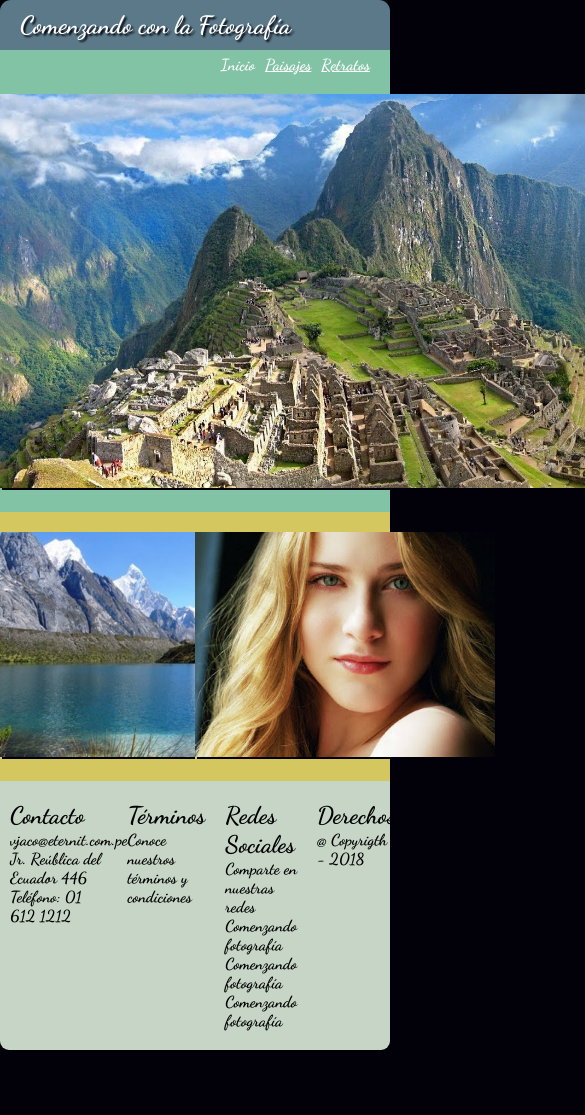
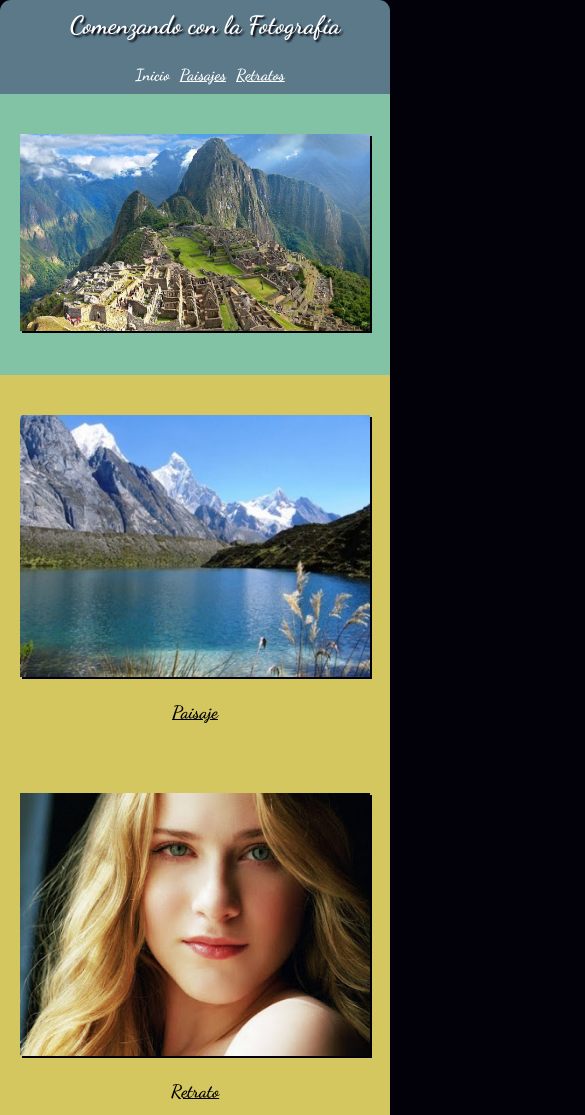
Before and after one commit to vladymon/ComenzandoConLaFotografia, a plain HTML site: page index.html in a window 390 px wide. Shown: the top 1115 px of the page, 585 px wide, since content can reach past the window. Before the commit the page ends 1050 px from the top, so only its background shows below. Drawn offline with Linux system fonts and the light colour scheme.

Commit message:
Hoja index.html finalizado

```diff
--- a/css/master.css
+++ b/css/master.css
@@ -10,6 +10,7 @@ body {
 header {
   padding-top: 10px;
   padding-left: 20px;
+  padding-bottom: 10px;
   font-size: 25px;
   float: left;
   text-shadow: 2px 2px 2px #02010a;
@@ -17,7 +18,8 @@ header {
 }
 nav {
   float: right;
-  padding: 15px 20px 0 0;
+  padding-top: 15px;
+  padding-right: 20px;
 }
 ul {
   list-style: none;
@@ -29,60 +31,126 @@ nav ul li {
 a {
     color: #fff;
 }
-section {
-  border: 1px;
-}
-footer {
-  background-color: #C6d5c5;
-  border-radius: 0 0 9px 9px;
-  display: flex;
-}
 img {
   box-shadow: 2px 2px #02010a;
   -webkit-box-shadow: 2px 2px #02010a;
 }
-.imagenSecundaria {
+figcaption {
+  padding-bottom: 10px;
+  text-decoration: underline;
+  font-size: 18px;
+}
+.contenedor {
+  width: 900px;
+  margin: 0 auto;
   display: flex;
+  flex-flow: row wrap;
+  animation: slidein 2s;
 }
-#imagenCentral {
+.contenedorCabecera {
+  width: 100%;
+  background: #5b7989;
+  border-radius: 11px 11px 0 0;
+
+  color: #fff;
+  display: flex;
+  flex-flow: row wrap;
+}
+.bloqueHeader {
+  width: 50%;
+  text-align: left;
+}
+.bloqueNav {
+  width: 50%;
+  text-align: right;
+}
+.contendorImagenes{
+  margin: 0 auto;
+  width: 100%;
+  display: flex;
+  flex-flow: row wrap;
+}
+.bloqueImgCentral {
+  width: 100%;
   background-color: #82c3a6;
   text-align: center;
-  width: 100%
 }
-#imagenCentral img{
+.bloqueImgCentral figure img{
   max-width: 700px;
   margin-top: 20px;
   margin-bottom: 20px;
 }
-#imagenSecundariaIzq {
-  background-color: #d5c75f ;
+.bloqueImgSecundariaIzq {
+  width: 50%;
+  border: 1px;
+  background-color: #d5c75f;
   text-align: center;
-  width: 50%;
 }
-#imagenSecundariaIzq img{
-  max-width: 300px;
+.bloqueImgSecundariaIzq figure img {
   margin-top: 20px;
   margin-bottom: 20px;
 }
-#imagenSecundariaIzq img:hover {
+.bloqueImgSecundariaIzq figure img:hover {
   transform: rotate(10deg);
   box-shadow: 2px 2px #82c3a6;
   -webkit-box-shadow: 2px 2px #82c3a6;
 }
-#imagenSecundariaDer {
+.bloqueImgSecundariaDer {
+  width: 50%;
+  border: 1px;
   background-color: #d5c75f;
   text-align: center;
-  width: 50%;
 }
-#imagenSecundariaDer img{
-  width: 300px;
+.bloqueImgSecundariaDer figure img {
   margin-top: 20px;
   margin-bottom: 20px;
 }
-#imagenSecundariaDer img:hover {
+.bloqueImgSecundariaDer figure img:hover {
   transform: translate(20px, -5px);
   box-shadow: 2px 2px #82c3a6;
   -webkit-box-shadow: 2px 2px #82c3a6;
+}
+.contenedorPiePagina{
+  width: 100%;
+  background: #5b7989;
+  margin: 0 auto;
+  background-color: #C6d5c5;
+  border-radius: 0 0 9px 9px;
+  display: flex;
+  flex-flow: row wrap;
+}
+.menuActual {
+  text-decoration: none;
+}
+.piePagina {
+  width: 25%;
+  padding-top: 20px;
+  padding-bottom: 20px;
+}
+.piePagina span {
+  font-size: 24px;
+  font-weight: bold;
+  padding-left: 20px;
+}
+.piePagina ul {
+  display: block;
+  padding: 0;
+}
+.piePagina ul li {
+  padding-left: 20px;
+  padding-right: 20px;
+}
+.iconoFacebook {
+  list-style-image: url(../imagenes/facebook.png);
+  list-style-position: inside;
+}
+.iconoTwiter {
+  list-style-image: url(../imagenes/twitter.png);
+  list-style-position: inside;
+}
+.iconoInstagram {
+  list-style-image: url(../imagenes/instagram.png);
+  list-style-position: inside;
 }
 @-webkit-keyframes slidein{
   0%{
@@ -95,30 +163,136 @@ img {
     margin-top: 0%;
   }
 }
-.contenido {
-  max-width: 900px;
-  margin: 0 auto;
-  animation: slidein 2s;
+@media all and (min-width: 721px) and (max-width: 889px){
+  .contenedor {
+    width: 100%;
+  }
+  .contenedorCabecera {
+    width: 100%;
+  }
+  .contendorImagenes {
+    width: 100%;
+  }
+  .bloqueImgCentral {
+    width: 100%;
+    padding: 20px;
+  }
+  .bloqueImgCentral figure img {
+    width: 100%;
+  }
+  .bloqueImgSecundariaIzq {
+    width: 50%;
+    padding: 0;
+  }
+  .bloqueImgSecundariaIzq figure img {
+    max-width: 350px;
+  }
+  .bloqueImgSecundariaDer {
+    width: 50%;
+    padding: 0;
+  }
+  .bloqueImgSecundariaDer figure img {
+    max-width: 350px;
+  }
+  .piePagina {
+    width: 50%;
+  }
 }
-.cabecera {
-  background: #5b7989;
-  border-radius: 11px 11px 0 0;
-  height: 50px;
-  color: #fff;
+@media all and (min-width: 481px) and (max-width: 720px){
+  .contenedor {
+    width: 100%;
+  }
+  .contenedorCabecera {
+    width: 100%;
+  }
+  .contendorImagenes {
+    width: 100%;
+  }
+  .bloqueHeader {
+    width: 100%;
+  }
+  header {
+    float: none;
+    text-align: center;
+  }
+  .bloqueNav {
+    width: 100%;
+  }
+  nav {
+    float: none;
+    padding-bottom: 10px;
+  }
+  nav ul {
+    justify-content: center;
+  }
+  .bloqueImgCentral {
+    width: 100%;
+    padding: 20px;
+  }
+  .bloqueImgCentral figure img {
+    width: 100%;
+  }
+  .bloqueImgSecundariaIzq {
+    width: 50%;
+    padding: 0;
+  }
+  .bloqueImgSecundariaIzq figure img {
+    max-width: 220px;
+  }
+  .bloqueImgSecundariaDer {
+    width: 50%;
+    padding: 0;
+  }
+  .bloqueImgSecundariaDer figure img {
+    max-width: 220px;
+  }
+  .piePagina {
+    width: 50%;
+  }
 }
-.menuActual {
-  text-decoration: none;
+@media all and (max-width: 480px){
+  .contenedor {
+    width: 100%;
+  }
+  .contenedorCabecera {
+    width: 100%;
+  }
+  .contendorImagenes {
+    width: 100%;
+  }
+  .bloqueHeader {
+    width: 100%;
+  }
+  header {
+    float: none;
+    text-align: center;
+  }
+  .bloqueNav {
+    width: 100%;
+  }
+  nav {
+    float: none;
+    padding-bottom: 10px;
+  }
+  nav ul {
+    justify-content: center;
+  }
+  .bloqueImgCentral {
+    width: 100%;
+    padding: 20px;
+  }
+  .bloqueImgSecundariaIzq {
+    width: 100%;
+    padding: 20px;
+  }
+  .bloqueImgSecundariaDer {
+    width: 100%;
+    padding: 20px;
+  }
+  .piePagina {
+    width: 100%;
+  }
+  img {
+    width: 100%;
+  }
 }
-.piePagina {
-  width: 25%;
-  padding: 20px 10px;
-}
-.piePagina span {
-  font-size: 24px;
-  font-weight: bold;
-}
-.piePagina ul {
-  list-style: none;
-  display: block;
-  padding: 0;
-}
--- a/index.html
+++ b/index.html
@@ -7,11 +7,14 @@
     <link rel="stylesheet" href="css/master.css">
   </head>
   <body>
-    <div class="contenido">
-      <div class="cabecera">
+    <div class="contenedor">
+      <div class="contenedorCabecera">
+        <div class="bloqueHeader">
           <header>
             Comenzando con la Fotografía
           </header>
+        </div>
+        <div class="bloqueNav">
           <nav>
             <ul>
               <li><a class="menuActual" href="index.html">Inicio</a></li>
@@ -20,20 +23,29 @@
             </ul>
           </nav>
         </div>
-      <section>
-        <article id="imagenCentral">
-          <img src="imagenes/machu-picchu.jpg">
-        </article>
-        <div class="imagenSecundaria">
-          <article id="imagenSecundariaIzq">
-            <img src="imagenes/paisaje.jpg">
-          </article>
-          <article id="imagenSecundariaDer">
-            <img src="imagenes/retrato.jpg">
-          </article>
+      </div>
+
+      <section class="contendorImagenes">
+        <div class="bloqueImgCentral">
+          <figure>
+            <img src="imagenes/machu-picchu.jpg" alt="Machu Picchu">
+          </figure>
+        </div>
+        <div class="bloqueImgSecundariaIzq">
+          <figure>
+            <img src="imagenes/paisaje.jpg" alt="Paisaje" >
+            <figcaption>Paisaje</figcaption>
+          </figure>
+        </div>
+        <div class="bloqueImgSecundariaDer">
+          <figure>
+            <img src="imagenes/retrato.jpg" alt="Retrato" >
+            <figcaption>Retrato</figcaption>
+          </figure>
         </div>
       </section>
-      <footer>
+
+      <footer class="contenedorPiePagina">
         <div class="piePagina">
           <span>Contacto</span>
           <ul>
@@ -52,9 +64,9 @@
           <span>Redes Sociales</span>
           <ul>
             <li>Comparte en nuestras redes</li>
-            <li>Comenzando fotografía</li>
-            <li>Comenzando fotografía</li>
-            <li>Comenzando fotografía</li>
+            <li class="iconoFacebook">Comenzando fotografía</li>
+            <li class="iconoTwiter">Comenzando fotografía</li>
+            <li class="iconoInstagram">Comenzando fotografía</li>
           </ul>
         </div>
         <div class="piePagina">
@@ -64,6 +76,7 @@
           </ul>
         </div>
       </footer>
+
     </div>
   </body>
 </html>
```
Also changed, not shown: imagenes/facebook.png (added), imagenes/instagram.png (added), imagenes/machu-picchu-440x225.jpg (deleted), imagenes/twitter.png (added). Lines whose indentation alone changed are shown as unchanged.
